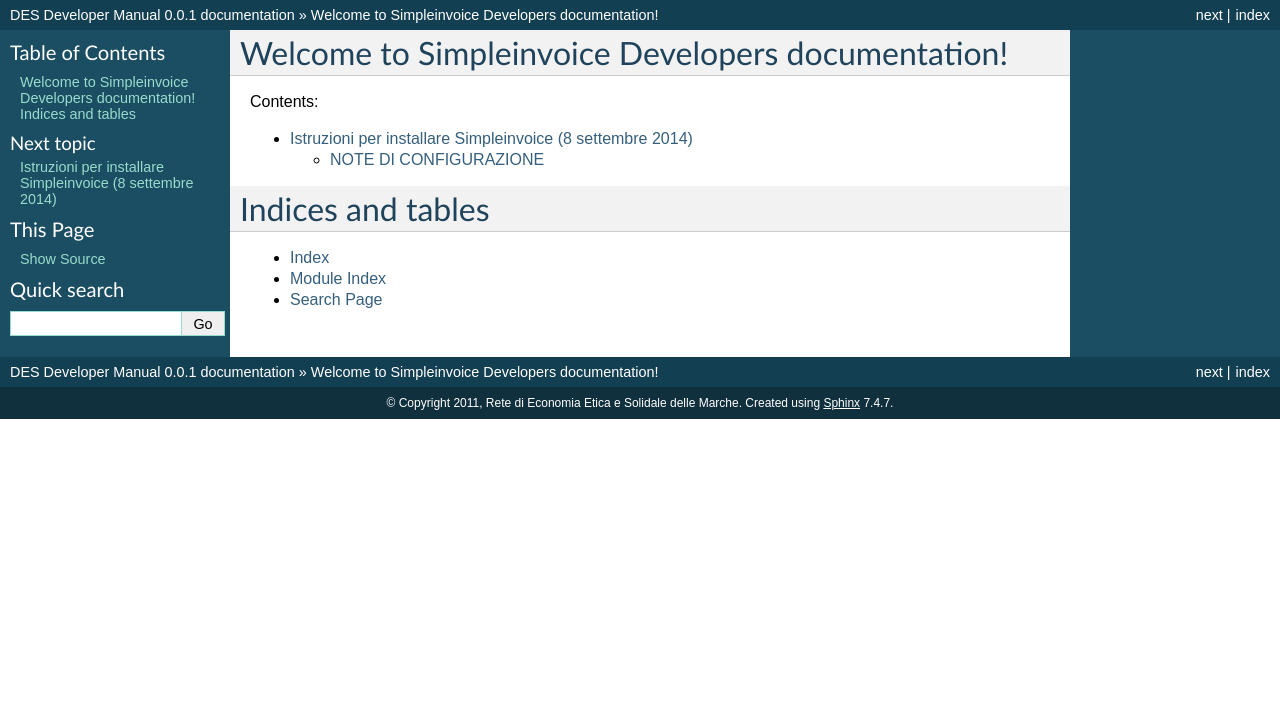
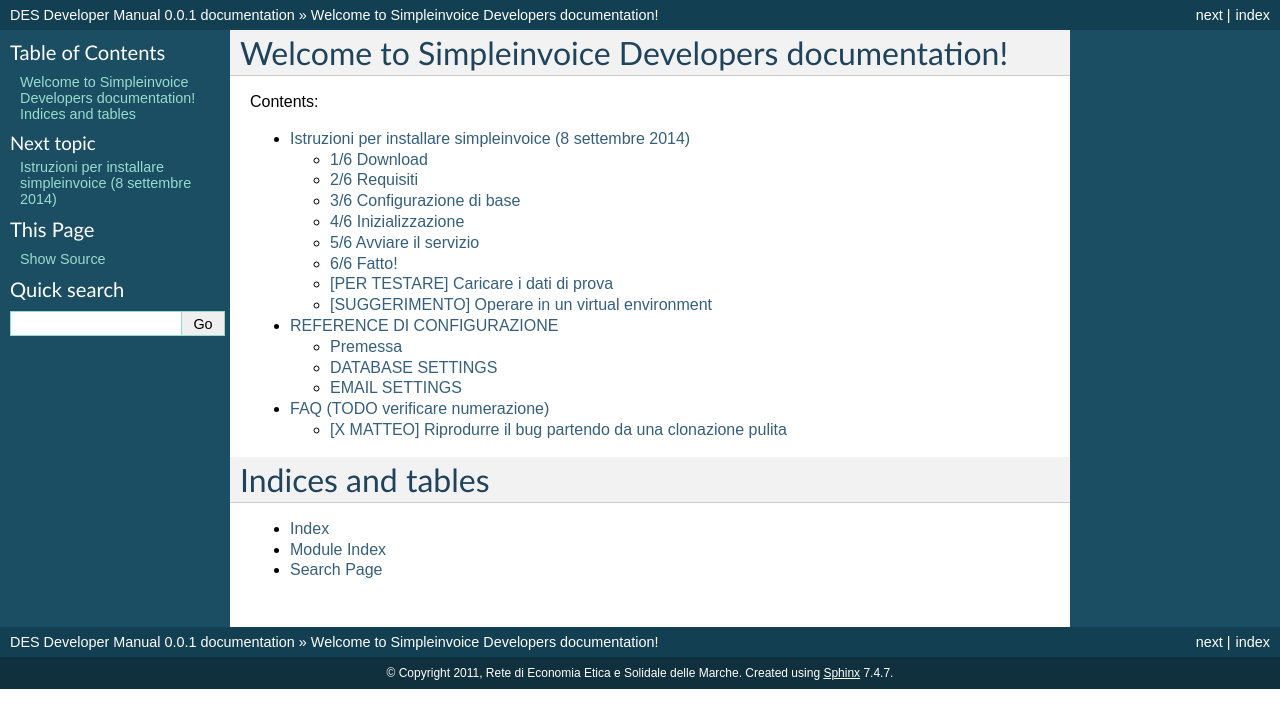
Before and after one commit to befair/simpleinvoice, a Sphinx documentation site: the page built from doc-dev/source/index.rst, in a window 1280 px wide. Shown: the top 728 px of the page. Built offline with Sphinx 7.4.7, drawn with Linux system fonts in a browser that asks for light colours; some of the changed lines change nothing that is shown.

Commit message:
FIX alla guida di installazione
* Strutturata in modo più diretto: evitare giri di parole
* Creata sezione FAQ per approfondimenti
* Separato anche il suggerimento del virtualenv

```diff
--- a/doc-dev/source/INSTALL.rst
+++ b/doc-dev/source/INSTALL.rst
@@ -1,106 +1,170 @@
-Istruzioni per installare Simpleinvoice (8 settembre 2014)
-----------------------------------------------------------
+Istruzioni per installare simpleinvoice (8 settembre 2014)
+==========================================================
+
+Si suggerisce di operare in un virtual environment python (v. :ref:`suggerimento`).
+
+1/6 Download
+------------
+
+Scaricare il codice del progetto SIMPLEINVOICE dal repository pubblico:
+
+$ git clone https://github.com/befair/simpleinvoice.git
+
+2/6 Requisiti
+-------------
+
+Installare i requisiti del progetto:
+
+$ cd simpleinvoice
+$ pip install -r requirements.txt
+
+In caso di consultare :ref:`faq-1`
+
+3/6 Configurazione di base
+--------------------------
+
+1. Copiare il contenuto del file "settings_dist.py" nel
+   file "settings.py". Su sistemi GNU/Linux o Unix-like:
+
+   simpleinvoice$ cp simpleinvoice/settings_dist.py simpleinvoice/settings.py
+
+2. aprire il file "settings.py" e modificare i settaggi relativi a:
+   - "COMPANY_*" con le impostazioni della propria azienda
+   - "SECRET_KEY" con il valore riportato dal comando TODO
+
+4/6 Inizializzazione
+--------------------
+
+La configurazione di default prevede l'uso di `sqlite <http://sqlite.org>`__ (TODO rivedere link).
+
+Inizializzare il database eseguendo:
+
+1. simpleinvoice$ python manage.py migrate --noinput
+2. simpleinvoice$ python manage.py createsuperuser
+
+5/6 Avviare il servizio
+-----------------------
+
+* simpleinvoice$ python manage.py runserver
+
+6/6 Fatto!
+----------
+
+Accedere a `simpleinvoice` puntando il browser all'indirizzo:
+
+* http://127.0.0.1:8000/
 
 
-0/6
+[PER TESTARE] Caricare i dati di prova
+--------------------------------------
 
-	E' consigliato installare Simpleinvoice in un virtual environment
+* simpleinvoice$ python manage.py loaddata initial_data.json
 
-	$ mkvirtualenv "name"  --> creare ambiente di lavoro
+.. _suggerimento:
 
-	I prossimi passi dell'installazione avranno come ambiente il virtual
-	environment creato.
+[SUGGERIMENTO] Operare in un virtual environment
+------------------------------------------------
+
+TODO verifica link
+
+È consigliato installare simpleinvoice in un `virtual environment python <http://virtualenv.org>`__ . Per fare ciò si consiglia di installare gli script `virtualenvwrapper <http://virtualenvwrapper.org>`__ ed eseguire
+
+$ mkvirtualenv <name> per creare ambiente di lavoro ed entrarci
+
+Per uscire digitare
+
+(<name>)$ deactivate
+
+Per entrare nuovamente
+
+$ workon <name>
 
 
 
+REFERENCE DI CONFIGURAZIONE
+===========================
 
-1/6 Scaricare il codice del progetto SIMPLEINVOICE dal repository pubblico:
+Premessa
+--------
 
-	$ git clone https://github.com/befair/simpleinvoice.git
+Simpleinvoice dispone di vari parametri configurabili. Essi sono nei file:
+
+* `simpleinvoice/settings_dist.py`: i più comuni da verificare ed adattare ad ogni installazione;
+* `simpleinvoice/default_settings.py`: quelli di sviluppo di simpleinvoice
+* tutti quelli previsti dalla configurazione di Django 1.7 (TODO mettere reference)
+
+Per adattare un parametro di configurazione alla propria installazione
+basta copiarlo nel file `simpleinvoice/settings.py` e modificarne il valore.
+
+Si riportano le impostazioni specifiche di simpleinvoice e le più comuni
+che possono richiedere adattamento. Per ulteriori dettagli su parametri meno comuni
+si rimanda all'ottima `documentazione di Django TODO link alla reference dei settings`__
+
+DATABASE SETTINGS
+-----------------
+
+TODO Info di base
+
+Per ulteriori dettagli sulle configurazioni al database consultare
+https://docs.djangoproject.com/en/dev/ref/settings/#databases
+
+EMAIL SETTINGS
+--------------
+
+* `EMAIL_TEMPLATES` (default: { 'INSOLUTE' : 'base_mail.html' })
+
+* `EMAIL_BACKEND` (default: "django.core.mail.backends.smtp.EmailBackend")
+* `EMAIL_SMTPHOST` (TODO verifica parametro)
+* `EMAIL_SENDER` (default: "webmaster@localhost") (TODO mittente della mail è configurabile no?)
+
+Per ulteriori dettagli sulle configurazioni email consultare
+https://docs.djangoproject.com/en/1.7/topics/email/#topic-email-backends
 
 
-2/6 Installare i requisiti del progetto:
+FAQ (TODO verificare numerazione)
+============================
 
-	simpleinvoice$ pip install -r requirements.txt
+.. _faq-1:
 
+1. **Q**: nell'installazione dei requisiti di sistema ho questo errore (TODO incollare un permission denied)
+1. **A**: potrebbero essere necessari i permessi di root
+(se non si opera in un virtual environment - v. :ref:`suggerimento`).
+Eventualmente eseguire
 
-3/6 Configurare Simpleinvoice:
+$ sudo pip install -r requirements.txt
 
-	1. Copiare il contenuto del file "settings_dist.py" nel
-       file "settings.py":
+.. _faq-2:
 
-	/simpleinvoice$ cd simpleinvoice
-	/simpleinvoice/simpleinvoice$ cp settings_dist.py settings.py
+2. **Q**: non riesco ad avviare il server
+2. **A**: installa il driver python per lo specifico database (pysqlite, MySQLdb, psycopg2 TODO da rivedere i nomi)
 
-	2.	aprire il file "settings.py":
+.. _faq-3:
 
-	quindi inserire i settaggi relativi a "DATABASES" e ai vari valori "COMPANY_*".
+* **Q**: sono supportati database differenti da sqlite (PostgreSQL/MySQL ad esempio)?
+* **A**: sì, tutti quelli supportati da `Django <http://www.djangoproject.com>`__
 
+.. _faq-4:
 
+* **Q**: io utilizzo PostgreSQL/MySQL come posso inizializzare il database?
+* **A**: è necessario impostare i dati per la connessione al database con il parametro "DATABASES" in settings.py. Per maggiori info http://link_alla_pagina_dei_settings_del_database. Inoltre è necessario disporre di un database già
+    creato ed associato ad un utente.
+    Il nome del database, insieme all'username e alla password dell'utente a cui
+    è associato, vanno inseriti nei campi corrispondenti della struttura
+    DATABASES nel file "settings.py" in simpleinvoice/simpleinvoice/.
 
-4/6 Sincronizzare il database:
+.. _faq-5:
 
-	1.	Creazione delle tabelle:
+* **Q**: Vorrei avere una previsione delle mail che invio prima di inviarle effettivamente, come posso fare?
+* **A**: Modifica il parametro "EMAIL_*" in settings.py
 
-		In caso di utilizzo di postgreSQL è necessario disporre di un database già
-        creato ed associato ad un utente.
-		Il nome del database, insieme all'username e alla password dell'utente a cui
-		è associato, vanno inseriti nei campi corrispondenti della struttura
-		DATABASES nel file "settings.py" in simpleinvoice/simpleinvoice/.
-        In caso il database sia sqlite, sarà sufficiente settare il nome del database
-        nello stesso file di cui sopra.
+[X MATTEO] Riprodurre il bug partendo da una clonazione pulita
+--------------------------------------------------------------
 
-        Inizializzare il database eseguendo:
+    Se durante la creazione viene visualizzato il messaggio:
 
-		    * simpleinvoice$ python manage.py migrate --noinput
+        * " Your models have changes that are not yet reflected in a migration, and so won't be applied."
 
-        NOTA: Nel caso sia necessario settare username, password, ed email dell'utente
-              amministratore, eseguire:
+    Eseguire i comandi:
 
-            * simpleinvoice$ python manage.py createsuperuser
-
-        Se durante la creazione viene visualizzato il messaggio:
-
-            * " Your models have changes that are not yet reflected in a migration, and so won't be applied."
-
-        Eseguire i comandi:
-
-            * simpleinvoice$ python manage.py makemigrations
-            * simpleinvoice$ python manage.py migrate
-
-5/6	(punto facoltativo) Caricare dei dati di prova:
-
-	* /simpleinvoice/simpleinvoice$ python manage.py loaddata initial_data.json
-
-6/6 Far partire il server:
-
-	* /simpleinvoice/simpleinvoice$ python manage.py runserver
-
-	In seguito, sarà possibile accedere ai seguenti link tramite browser:
-
-	* http://127.0.0.1:8000/
-
-
-
-
-NOTE DI CONFIGURAZIONE
-=====================
-
-Visualizzare le email ed abilitarne l'invio
-
-	Simpleinvoice di default imposta un indirizzo fittizio come indirizzo di default per l'utente amministratore, e un backend basato sulla creazione di file. Nel caso si voglia abilitare l'invio delle mail tramite SMTP, sarà necessario:
-
-	* copiare la variabile EMAIL_BACKEND  presente nel file default_settings.py nel file settings.py e valorizzarlo con:
-
-        * "django.core.mail.backends.smtp.EmailBackend"
-
-	Inoltre, nel caso si voglia modificare il template di default per le mail, sarà necessario
-
-    * copiare  la variabile EMAIL_TEMPLATES presente nel file default_settings.py nel file default_settings.py e indicare il nome del template utilizzato nella chiave INSOLUTE, sostituendone il valore con il nome del fie template desiderato:
-
-       * EMAIL_TEMPLATES = {
-            'INSOLUTE' : 'template_name'
-        }
-
-
-    Informazioni aggiuntive e si possono trovare sul sito di documentazione di Django al link: https://docs.djangoproject.com/en/1.7/topics/email/#topic-email-backends
+        * simpleinvoice$ python manage.py makemigrations
+        * simpleinvoice$ python manage.py migrate
```
